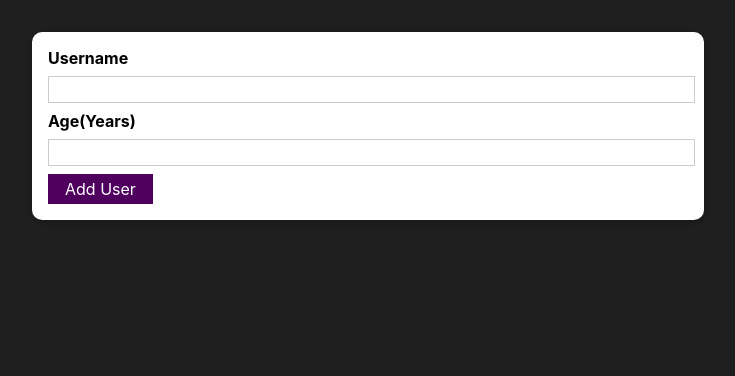
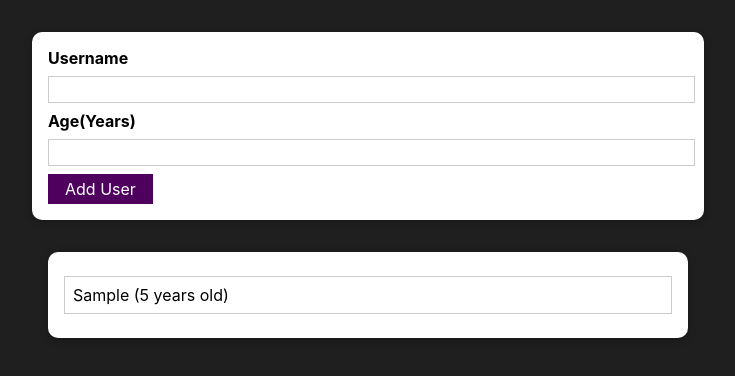
Before and after one commit to Mohsen-Hussen/user-validation, a React (Create React App) app: page / in a window 1280 px wide. Both pictures are taken after typing "Sample", "5" into the empty fields and a click on the button "Add User". Shown: the top 376 px of the page, without its empty margins (272-1007 px from the left). Built offline with nearby package versions, Linux system fonts and the light colour scheme.

Commit message:
add users list component

```diff
--- a/src/App.js
+++ b/src/App.js
@@ -1,10 +1,21 @@
-import React from 'react';
+import React , { useState } from 'react';
 import AddUser from './components/Users/AddUser';
+import UserList from './components/Users/UserList';
 
 const App = () => {
+  const [usersList, setUsersList] = useState([]);
+  const addUserInfo = (uName, uAge) => {
+    setUsersList((prevUsersList) => {
+      return [
+        ...prevUsersList,
+        { name: uName, age: uAge, id: Math.random().toString() },
+      ];
+    });
+  };
   return (
     <div>
-        <AddUser />
+        <AddUser onAddUser={addUserInfo}/>
+        <UserList users={usersList}/>
     </div>
   )
 }
--- a/src/components/Users/AddUser.js
+++ b/src/components/Users/AddUser.js
@@ -10,18 +10,21 @@ const AddUser = (props) => {
     const addUserHandler = (e) => {
         e.preventDefault();
         if (enteredUsername.trim().length === 0 || enteredAge.trim().length === 0) {
-            return null;
+            return;
         }
         if (+enteredAge < 1) {
-            return null;
+            return;
         }
-        console.log(enteredUsername , enteredAge);
+        // console.log(props);
+        props.onAddUser(enteredUsername , enteredAge);
         setEnteredUsername('');
         setEnteredAge('');
     };
+
     const usernameChangeHandler = (e) => {
         setEnteredUsername(e.target.value);
     };
+
     const ageChangeHandler = (e) => {
         setEnteredAge(e.target.value);
     };
--- /dev/null
+++ b/src/components/Users/UserList.js
@@ -0,0 +1,19 @@
+import React from 'react';
+import Card from '../UI/Card';
+import styles from './UserList.module.css';
+
+const UserList = (props) => {
+    return (
+        <Card className={styles.users}>
+            <ul>
+                {props.users.map((user) => (
+                    <li key={user.id}>
+                        {user.name} ({user.age} years old)
+                    </li>
+                ))}
+            </ul>
+        </Card>
+    )
+}
+
+export default UserList;
--- /dev/null
+++ b/src/components/Users/UserList.module.css
@@ -0,0 +1,16 @@
+.users {
+    margin: 2rem auto;
+    width: 90%;
+    max-width: 40rem;
+}
+
+.users ul {
+    list-style: none;
+    padding: 1rem;
+}
+
+.users li {
+    border: 1px solid #ccc;
+    margin: 0.5rem 0;
+    padding: 0.5rem;
+}
```
Also changed, not shown: src/components/UI/ErrorModal.js (added, +12 -0 lines), src/components/UI/ErrorModal.module.css (added, +45 -0 lines).
